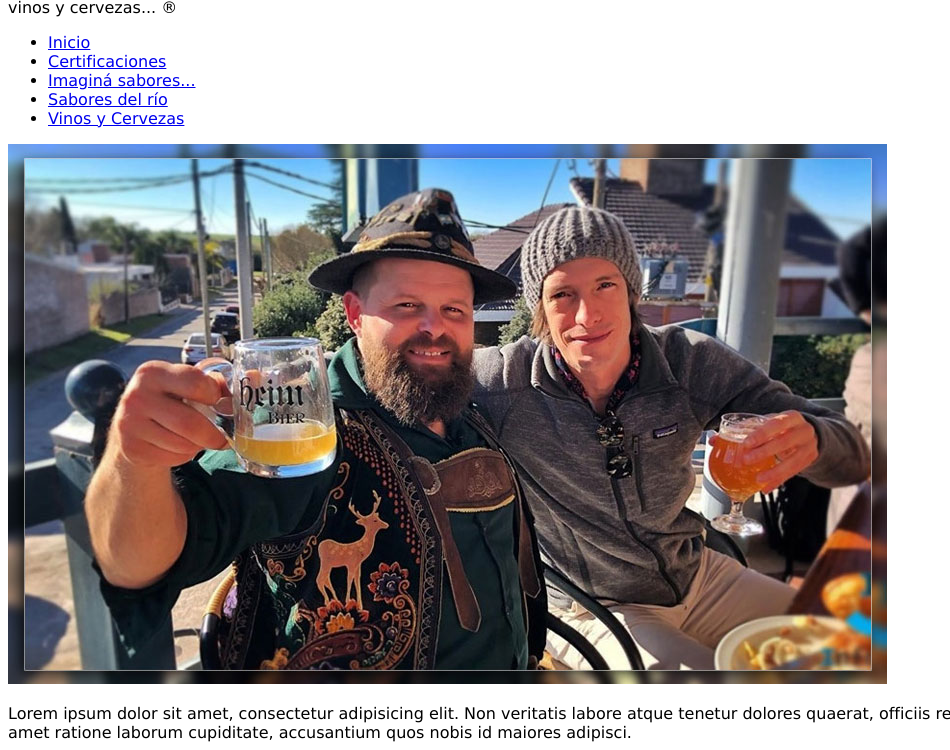
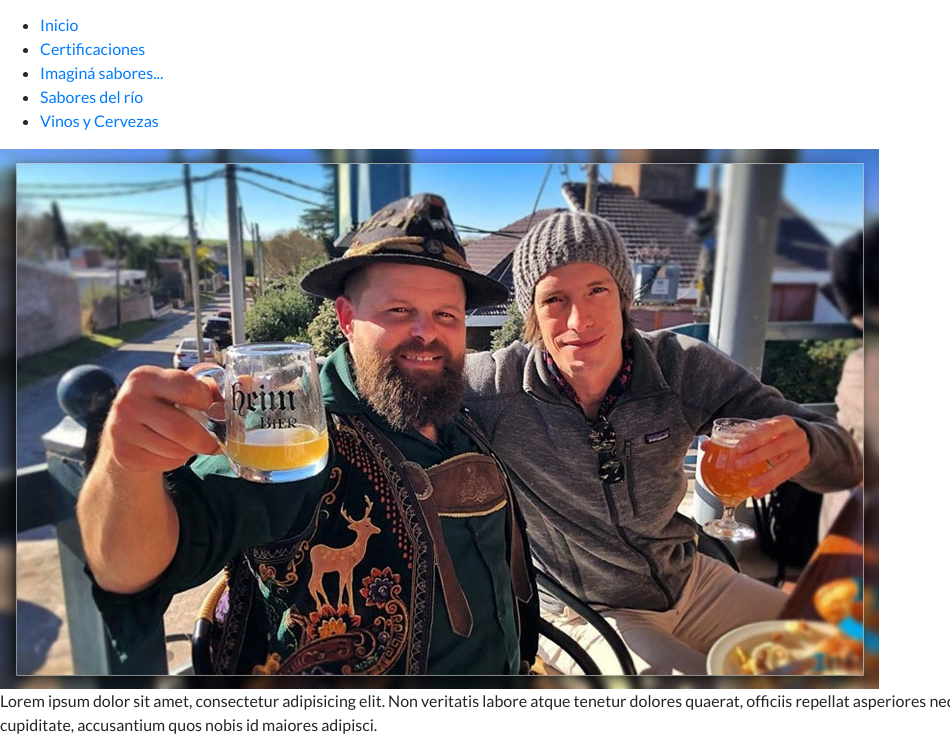
Before and after one commit to airmitkin/Sabores_Parana, a plain HTML site: page views/vinos_y_cervezas.html in a window 1280 px wide. Shown: the part 83-833 px from the top of the page, without its empty margins (0-950 px from the left). Drawn offline with nearby package versions, Linux system fonts and the light colour scheme.

Commit message:
uniformando los <head>

```diff
--- a/views/vinos_y_cervezas.html
+++ b/views/vinos_y_cervezas.html
@@ -2,11 +2,20 @@
 <html lang="es">
 <head>
     <meta charset="UTF-8">
-    <meta name="viewport" content="width=device-width, initial-scale=1.0">
+    <meta name="viewport" content="width=device-width, initial-scale=1, shrink-to-fit=no">
     <meta name="author" content="Marcelo Itkin"/>
-	<style type="text/css"> BODY{ font-family: verdana; } </style>
-	<link rel="stylesheet" href="../assets/CSS/style.css">
-    <title>Vinos y Cervezas</title>
+    <meta name="keywords"  content="Río Paraná, Paraná Entre Ríos, certificación de origen, recetas de cocina, cerveza artesanal, sello de calidad, como hacer cerveza, curso cerveza artesanal, Entre Ríos, litoral, denominación de origen, proceso de certificación, marca Paraná. marca Sabores del Paraná, Sabores del Paraná">
+    <title>Sabores del Paraná - Vinos y Cervezas</title>
+    <meta name="description" content="Sabores del Paraná, proveemos certificaciones de origen para productos y servicios. Descubrí como sumár valor a tu marca">
+    <link rel="stylesheet" href="https://maxcdn.bootstrapcdn.com/bootstrap/4.0.0/css/bootstrap.min.css" integrity="sha384-Gn5384xqQ1aoWXA+058RXPxPg6fy4IWvTNh0E263XmFcJlSAwiGgFAW/dAiS6JXm" crossorigin="anonymous">
+    <link rel="stylesheet" href="../assets/CSS/style_sabores_boots.css">
+    <link rel="preconnect" href="https://fonts.gstatic.com">
+    <link href="https://fonts.googleapis.com/css2?family=Lato:ital,wght@0,300;0,400;0,700;1,300&display=swap" rel="stylesheet">
+    <link href="https://unpkg.com/ionicons@4.5.10-0/dist/css/ionicons.min.css" rel="stylesheet">
+    <linkrel="stylesheet"
+    href="https://cdnjs.cloudflare.com/ajax/libs/animate.css/4.1.1/animate.min.css"/>
+    <script src="https://scripts.sirv.com/sirv.js"></script>
+
 </head>
 <body>
     <div class="contenedor">
```
